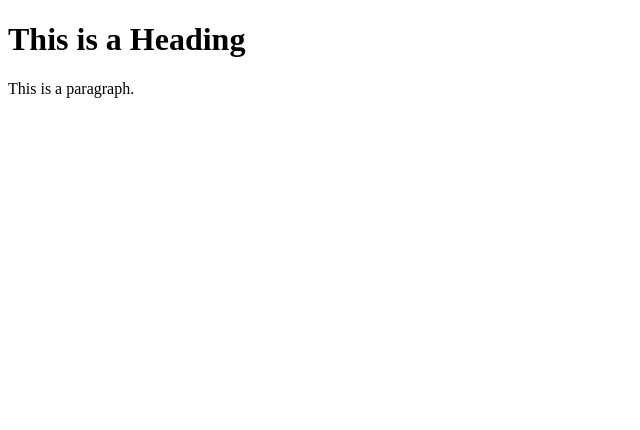
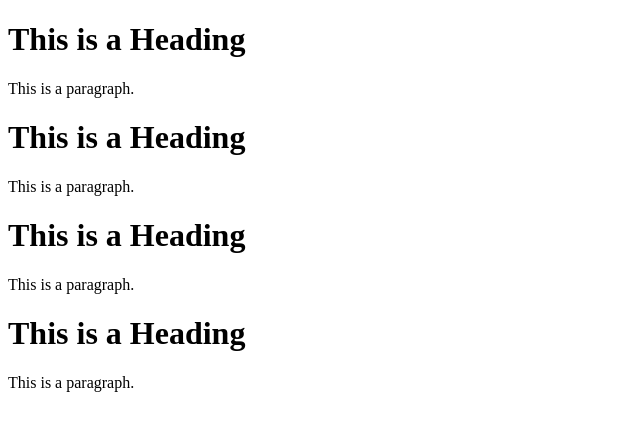
Before and after one commit to scribble-media/RentACarApp, a plain HTML site: page src/index2.html in a window 1280 px wide. Shown: the whole page, without its empty margins (0-640 px from the left). Drawn offline with Linux system fonts and the light colour scheme.

Commit message:
update 3

```diff
--- a/src/index2.html
+++ b/src/index2.html
@@ -8,5 +8,13 @@
 <h1>This is a Heading</h1>
 <p>This is a paragraph.</p>
 
+<h1>This is a Heading</h1>
+<p>This is a paragraph.</p>
+
+<h1>This is a Heading</h1>
+<p>This is a paragraph.</p>
+
+<h1>This is a Heading</h1>
+<p>This is a paragraph.</p>
 </body>
 </html>
```
